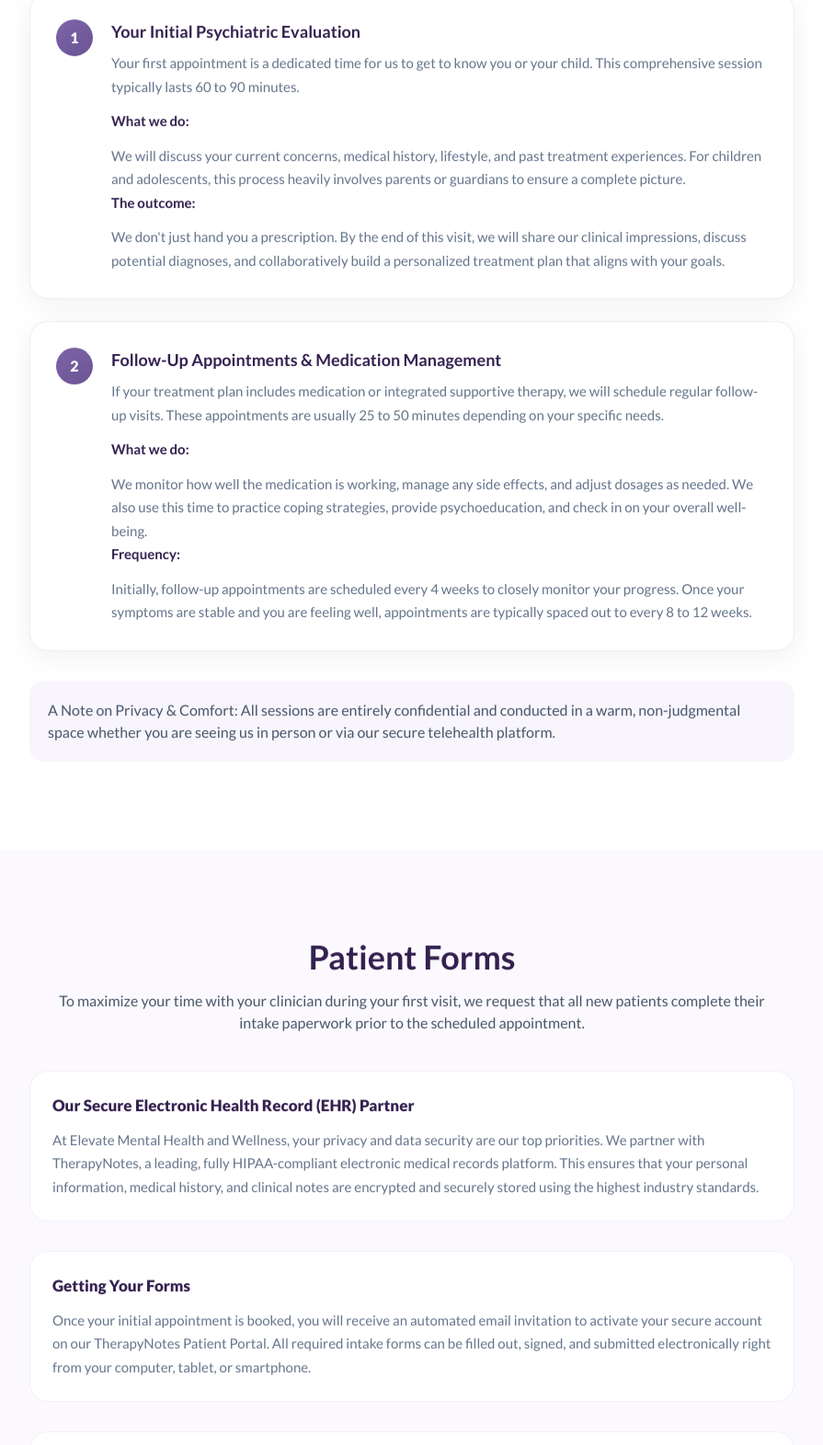
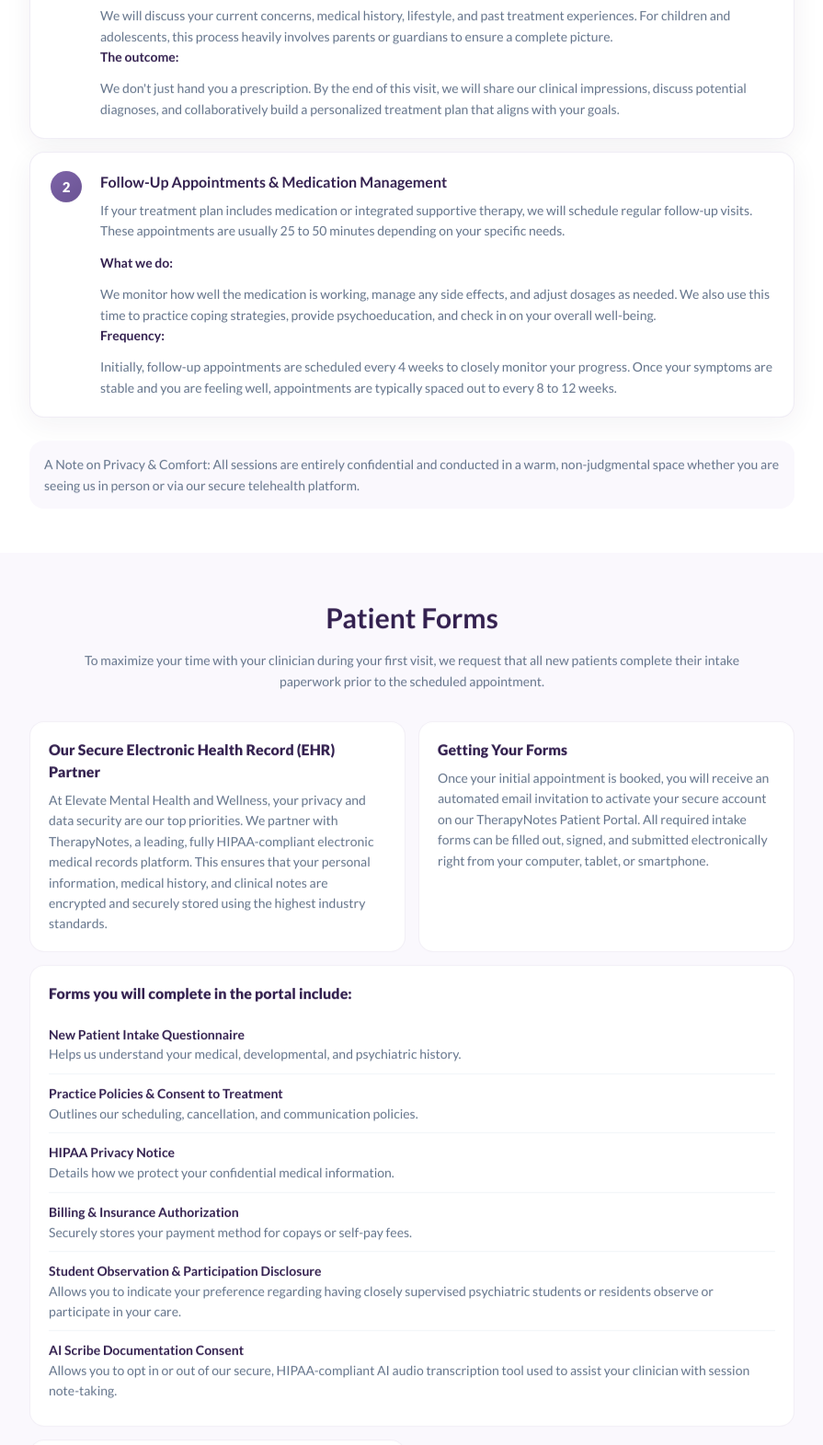
Before and after one commit to tspstabuadajester/website-elevate, a plain HTML site: page service-detail.html in a window 1280 px wide. Shown: the part 640-2211 px from the top of the page at 92% size, without its empty margins (192-1087 px from the left). Drawn offline with nearby package versions, Linux system fonts and the light colour scheme.

Commit message:
update service details

```diff
--- a/assets/render-content.js
+++ b/assets/render-content.js
@@ -1540,6 +1540,7 @@
     renderWhatToExpect(data.whatToExpect);
     renderPatientForms(data.patientForms);
     renderPracticePolicies(data.practicePolicies);
+    if (data.faq) renderFaq(data.faq);
     renderFooter(data.footer, data.site);
 
     document.dispatchEvent(new CustomEvent('elevate:content-rendered'));
--- a/assets/style.css
+++ b/assets/style.css
@@ -2032,6 +2032,163 @@ body.assets-ready .contact-hero .page-hero-animate--2 { animation-delay: 0.18s;
   color: #64748b;
 }
 
+/* New Patients page — compressed layout */
+.new-patient-page .new-patient-section {
+  padding: 2.5rem 0;
+}
+@media (min-width: 1024px) {
+  .new-patient-page .new-patient-section {
+    padding: 3rem 0;
+  }
+}
+.new-patient-page .new-patient-section--hero {
+  padding: 0;
+}
+.new-patient-page .new-patient-section--alt {
+  background: rgba(248, 245, 252, 0.65);
+}
+.new-patient-page .new-patient-section__title {
+  font-size: 1.625rem;
+  font-weight: 700;
+  color: #33204f;
+}
+@media (min-width: 640px) {
+  .new-patient-page .new-patient-section__title {
+    font-size: 1.875rem;
+  }
+}
+.new-patient-page .new-patient-section__intro {
+  margin-top: 0.75rem;
+  font-size: 0.875rem;
+  line-height: 1.65;
+  color: #64748b;
+}
+.new-patient-page .new-patient-section__kicker {
+  font-size: 0.75rem;
+  font-weight: 800;
+  letter-spacing: 0.08em;
+  text-transform: uppercase;
+  color: #33204f;
+}
+
+.new-patient-page .new-patient-steps {
+  display: grid;
+  gap: 0.875rem;
+}
+.new-patient-page .new-patient-step {
+  padding: 1.125rem 1.25rem;
+  border-radius: 1rem;
+}
+@media (min-width: 640px) {
+  .new-patient-page .new-patient-step {
+    padding: 1.25rem 1.375rem;
+  }
+}
+.new-patient-page .new-patient-step__number {
+  width: 2.125rem;
+  height: 2.125rem;
+  font-size: 0.9375rem;
+}
+.new-patient-page .new-patient-step__title {
+  font-size: 1rem;
+}
+.new-patient-page .new-patient-step__lead,
+.new-patient-page .new-patient-step__body p {
+  font-size: 0.875rem;
+  line-height: 1.6;
+}
+.new-patient-page .new-patient-privacy {
+  padding: 0.875rem 1rem;
+  border-radius: 1rem;
+  background: #faf8fd;
+  font-size: 0.875rem;
+  line-height: 1.65;
+  color: #64748b;
+}
+
+.new-patient-page .new-patient-forms-grid {
+  display: grid;
+  gap: 0.875rem;
+}
+@media (min-width: 768px) {
+  .new-patient-page .new-patient-forms-grid {
+    grid-template-columns: repeat(2, minmax(0, 1fr));
+  }
+  .new-patient-page .new-patient-block--wide {
+    grid-column: 1 / -1;
+  }
+}
+.new-patient-page .new-patient-block {
+  padding: 1.125rem 1.25rem;
+  border-radius: 1rem;
+}
+.new-patient-page .new-patient-block__title {
+  font-size: 1rem;
+}
+.new-patient-page .new-patient-block__body {
+  margin-top: 0.5rem;
+  font-size: 0.875rem;
+  line-height: 1.6;
+}
+.new-patient-page .new-patient-forms-list__item {
+  padding: 0.625rem 0;
+  font-size: 0.875rem;
+  line-height: 1.55;
+}
+.new-patient-page .new-patient-policy-items {
+  display: grid;
+  gap: 0.625rem;
+}
+@media (min-width: 640px) {
+  .new-patient-page .new-patient-policy-items {
+    grid-template-columns: repeat(2, minmax(0, 1fr));
+  }
+}
+.new-patient-page .new-patient-policy-item {
+  padding: 0.625rem 0.75rem;
+}
+
+.new-patient-page .new-patient-policies {
+  display: grid;
+  gap: 0.75rem;
+}
+@media (min-width: 768px) {
+  .new-patient-page .new-patient-policies {
+    grid-template-columns: repeat(2, minmax(0, 1fr));
+  }
+}
+.new-patient-page .new-patient-policy-card {
+  padding: 1.125rem 1.25rem;
+  border-radius: 1rem;
+}
+.new-patient-page .new-patient-policy-card__title {
+  font-size: 1rem;
+}
+.new-patient-page .new-patient-policy-card__text {
+  margin-top: 0.5rem;
+  font-size: 0.875rem;
+  line-height: 1.6;
+}
+
+.new-patient-page .new-patient-faq {
+  display: grid;
+  gap: 0.5rem;
+}
+.new-patient-page .new-patient-faq details {
+  border-radius: 0.75rem;
+  border: 1px solid #e2e8f0;
+  background: #fff;
+}
+.new-patient-page .new-patient-faq summary {
+  padding: 0.75rem 1rem;
+  font-size: 0.875rem;
+}
+.new-patient-page .new-patient-faq details > div {
+  padding: 0 1rem 0.75rem;
+  font-size: 0.875rem;
+  line-height: 1.6;
+}
+
 .blog-grid {
   display: grid;
   gap: 1.5rem;
--- a/service-detail.html
+++ b/service-detail.html
@@ -97,10 +97,10 @@
     </div>
   </header>
 
-  <main class="pt-[72px]">
+  <main class="new-patient-page pt-[72px]">
 
     <!-- HERO -->
-    <section class="contact-hero">
+    <section class="contact-hero new-patient-section new-patient-section--hero">
       <div class="hero-rings hero-rings--tr" aria-hidden="true">
         <span class="hero-ring hero-ring--1"></span>
         <span class="hero-ring hero-ring--2"></span>
@@ -112,33 +112,33 @@
         <span class="hero-ring hero-ring--3"></span>
       </div>
 
-      <div class="contact-hero__content mx-auto max-w-3xl px-5 py-14 text-center lg:px-8 lg:py-20">
-        <h1 id="page-hero-heading" class="page-hero-animate page-hero-animate--1 serif text-4xl font-bold text-elevate-900 sm:text-5xl lg:text-6xl"></h1>
-        <div id="page-hero-intro" class="page-hero-animate page-hero-animate--2 mx-auto mt-5 max-w-2xl text-sm leading-7 text-slate-600 sm:text-base"></div>
+      <div class="contact-hero__content mx-auto max-w-3xl px-5 py-10 text-center lg:px-8 lg:py-14">
+        <h1 id="page-hero-heading" class="page-hero-animate page-hero-animate--1 serif text-3xl font-bold text-elevate-900 sm:text-4xl lg:text-5xl"></h1>
+        <div id="page-hero-intro" class="page-hero-animate page-hero-animate--2 mx-auto mt-4 max-w-2xl text-sm leading-6 text-slate-600 sm:text-base"></div>
       </div>
     </section>
 
     <!-- WHAT TO EXPECT -->
-    <section class="bg-white py-16 lg:py-24">
+    <section class="new-patient-section bg-white">
       <div class="mx-auto max-w-4xl px-5 lg:px-8">
         <div class="reveal mx-auto max-w-3xl text-center">
-          <h2 id="expect-heading" class="serif text-3xl font-bold text-elevate-900 sm:text-4xl"></h2>
-          <div id="expect-intro" class="mx-auto mt-4 text-sm leading-7 text-slate-600 sm:text-base"></div>
+          <h2 id="expect-heading" class="new-patient-section__title serif"></h2>
+          <div id="expect-intro" class="new-patient-section__intro mx-auto"></div>
         </div>
-        <div id="expect-steps" class="reveal-stagger mt-12 space-y-6"></div>
-        <div id="expect-privacy" class="reveal mt-8 rounded-2xl bg-elevate-50 p-5 text-sm leading-7 text-slate-600 sm:text-base"></div>
+        <div id="expect-steps" class="reveal-stagger new-patient-steps mt-8"></div>
+        <div id="expect-privacy" class="reveal new-patient-privacy mt-6"></div>
       </div>
     </section>
 
     <!-- PATIENT FORMS -->
-    <section class="bg-elevate-50/60 py-16 lg:py-24">
+    <section class="new-patient-section new-patient-section--alt">
       <div class="mx-auto max-w-4xl px-5 lg:px-8">
         <div class="reveal mx-auto max-w-3xl text-center">
-          <h2 id="forms-heading" class="serif text-3xl font-bold text-elevate-900 sm:text-4xl"></h2>
-          <div id="forms-intro" class="mx-auto mt-4 text-sm leading-7 text-slate-600 sm:text-base"></div>
+          <h2 id="forms-heading" class="new-patient-section__title serif"></h2>
+          <div id="forms-intro" class="new-patient-section__intro mx-auto"></div>
         </div>
 
-        <div class="reveal mt-10 space-y-8">
+        <div class="reveal new-patient-forms-grid mt-8">
           <article class="new-patient-block">
             <h3 id="forms-ehr-heading" class="new-patient-block__title"></h3>
             <div id="forms-ehr-body" class="new-patient-block__body"></div>
@@ -149,7 +149,7 @@
             <div id="forms-getting-text" class="new-patient-block__body"></div>
           </article>
 
-          <article class="new-patient-block">
+          <article class="new-patient-block new-patient-block--wide">
             <h3 id="forms-list-heading" class="new-patient-block__title"></h3>
             <ul id="forms-list" class="new-patient-forms-list"></ul>
           </article>
@@ -157,29 +157,39 @@
           <article class="new-patient-block">
             <h3 id="forms-coordination-heading" class="new-patient-block__title"></h3>
             <div id="forms-coordination-intro" class="new-patient-block__body"></div>
-            <a id="forms-roi-link" href="#" class="new-patient-download mt-4 inline-flex items-center gap-2 rounded-full bg-elevate-600 px-5 py-2.5 text-sm font-bold text-white transition hover:bg-elevate-700">
+            <a id="forms-roi-link" href="#" class="new-patient-download mt-3 inline-flex items-center gap-2 rounded-full bg-elevate-600 px-4 py-2 text-sm font-bold text-white transition hover:bg-elevate-700">
               <svg class="h-4 w-4" viewBox="0 0 24 24" fill="currentColor" aria-hidden="true"><path d="M14 2H6a2 2 0 0 0-2 2v16a2 2 0 0 0 2 2h12a2 2 0 0 0 2-2V8l-6-6Zm4 18H6V4h7v5h5v11Z"/></svg>
               <span id="forms-roi-label"></span>
             </a>
           </article>
 
-          <article class="new-patient-block new-patient-block--callout">
+          <article class="new-patient-block new-patient-block--callout new-patient-block--wide">
             <h3 id="forms-policy-heading" class="new-patient-block__title"></h3>
             <div id="forms-policy-intro" class="new-patient-block__body"></div>
-            <div id="forms-policy-items" class="mt-5 space-y-4"></div>
+            <div id="forms-policy-items" class="new-patient-policy-items mt-4"></div>
           </article>
         </div>
       </div>
     </section>
 
     <!-- PRACTICE POLICIES -->
-    <section class="bg-white py-16 lg:py-24">
+    <section class="new-patient-section bg-white">
       <div class="mx-auto max-w-4xl px-5 lg:px-8">
         <div class="reveal mx-auto max-w-3xl text-center">
-          <h2 id="policies-heading" class="serif text-3xl font-bold text-elevate-900 sm:text-4xl"></h2>
-          <div id="policies-intro" class="mx-auto mt-4 text-sm leading-7 text-slate-600 sm:text-base"></div>
+          <h2 id="policies-heading" class="new-patient-section__title serif"></h2>
+          <div id="policies-intro" class="new-patient-section__intro mx-auto"></div>
         </div>
-        <div id="policies-list" class="reveal-stagger mt-10 space-y-4"></div>
+        <div id="policies-list" class="reveal-stagger new-patient-policies mt-8"></div>
+      </div>
+    </section>
+
+    <!-- FAQ -->
+    <section class="new-patient-section new-patient-section--alt">
+      <div class="mx-auto max-w-3xl px-5 lg:px-8">
+        <div class="reveal text-center">
+          <h2 id="faq-heading" class="new-patient-section__kicker"></h2>
+        </div>
+        <div id="faq-list" class="reveal-stagger new-patient-faq mt-5"></div>
       </div>
     </section>
 
--- a/service-detail.json
+++ b/service-detail.json
@@ -679,5 +679,72 @@
                 }
             ]
         }
+    },
+    "faq": {
+        "heading": {
+            "type": "string",
+            "value": "Frequently asked questions"
+        },
+        "items": {
+            "type": "array",
+            "value": [
+                {
+                    "type": "object",
+                    "value": {
+                        "question": {
+                            "type": "string",
+                            "value": "Do you accept insurance?"
+                        },
+                        "answer": {
+                            "type": "richtext",
+                            "value": "I am currently in network with some insurance companies. Please contact the clinic to confirm your coverage before scheduling an appointment."
+                        },
+                        "open": {
+                            "type": "boolean",
+                            "value": true
+                        }
+                    }
+                },
+                {
+                    "type": "object",
+                    "value": {
+                        "question": {
+                            "type": "string",
+                            "value": "What are your fees?"
+                        },
+                        "answer": {
+                            "type": "richtext",
+                            "value": "Fee details may vary depending on service type and insurance coverage. Contact the clinic for current pricing and billing codes."
+                        }
+                    }
+                },
+                {
+                    "type": "object",
+                    "value": {
+                        "question": {
+                            "type": "string",
+                            "value": "What forms of payment do you accept?"
+                        },
+                        "answer": {
+                            "type": "richtext",
+                            "value": "Payment information can be confirmed before your appointment. Use the Bill Pay option for billing convenience."
+                        }
+                    }
+                },
+                {
+                    "type": "object",
+                    "value": {
+                        "question": {
+                            "type": "string",
+                            "value": "Do you offer virtual appointments?"
+                        },
+                        "answer": {
+                            "type": "richtext",
+                            "value": "Yes. Virtual consultation is available for convenience through a HIPAA compliant telehealth platform."
+                        }
+                    }
+                }
+            ]
+        }
     }
 }
```
